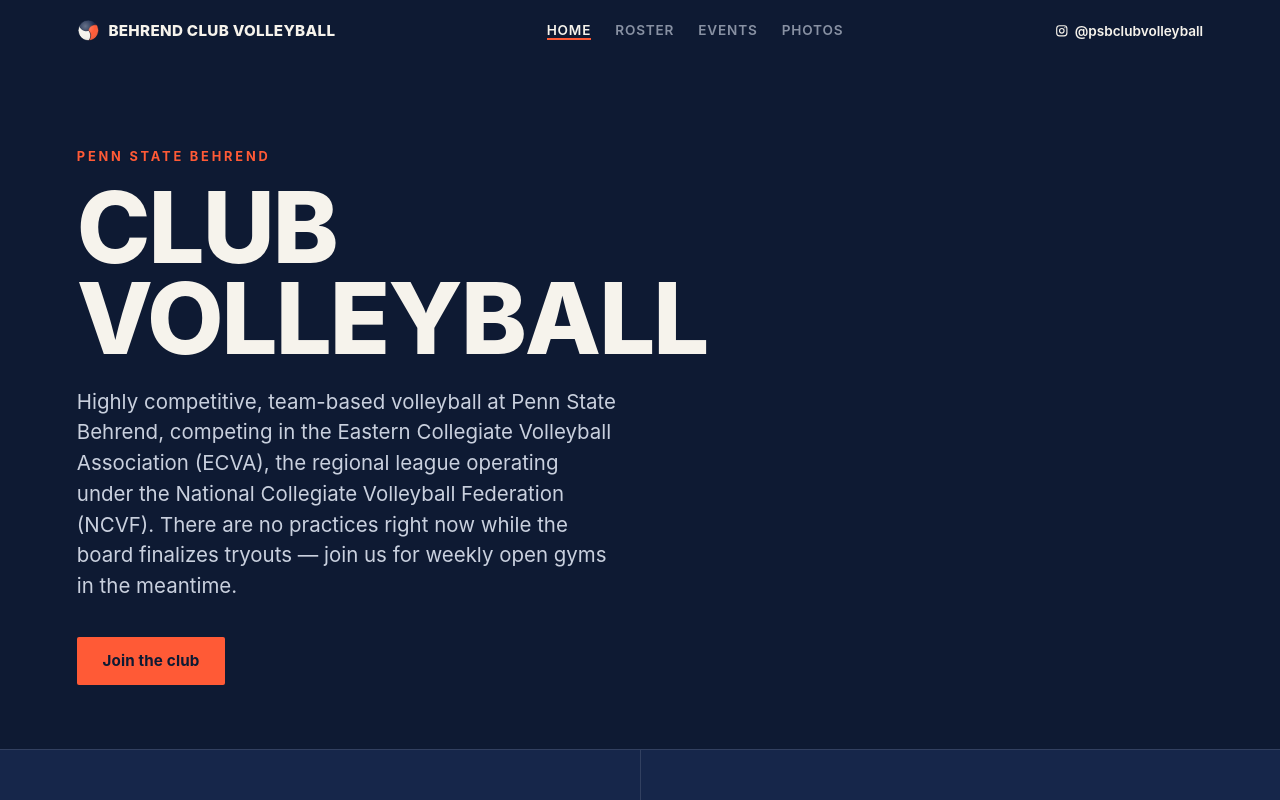
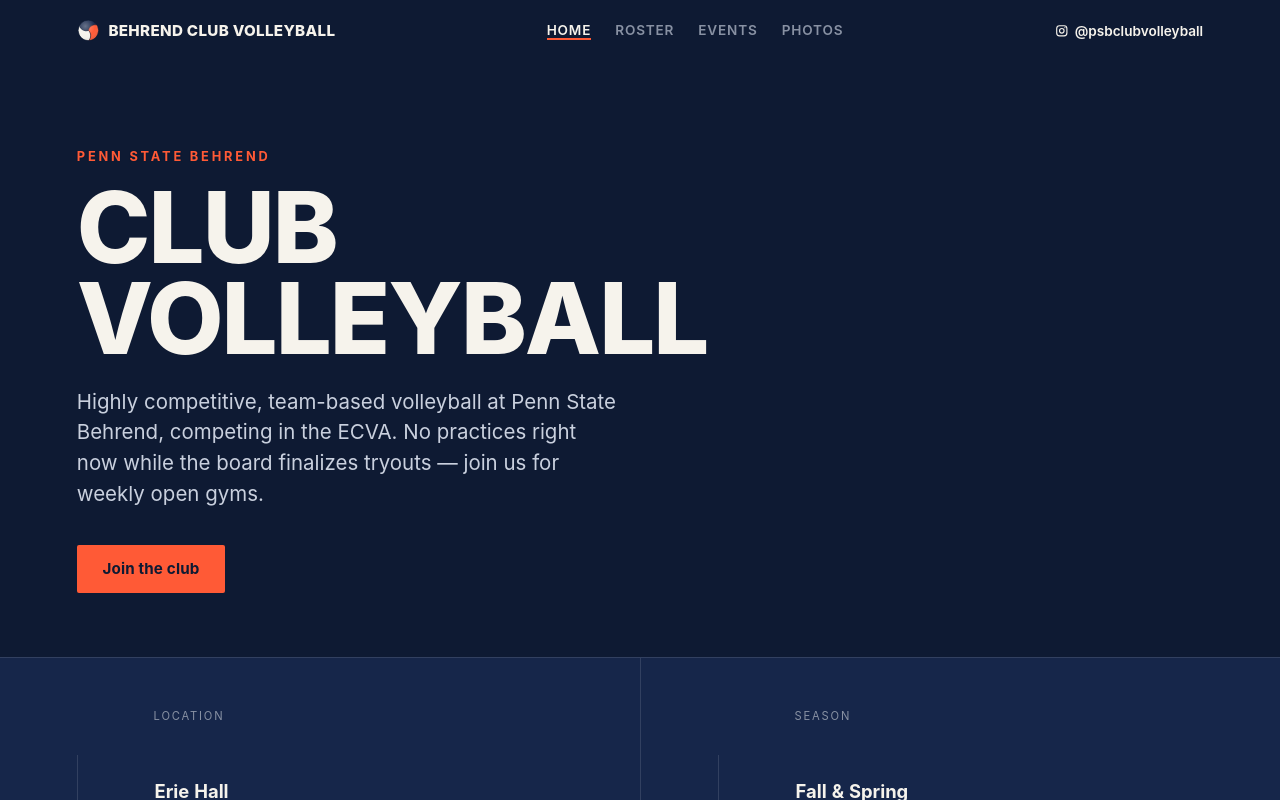
Before and after one commit to PSB-Club-Volleyball/landing-page, a React (Vite) app: page / in a window 1280 px wide. Shown: the top 800 px of the page. Built offline with nearby package versions, Linux system fonts and the light colour scheme.

Commit message:
Shorten hero tagline to two sentences
The full ECVA/NCVF context and open-gym details already live in the
About and How to join sections below.

```diff
--- a/src/pages/Home.tsx
+++ b/src/pages/Home.tsx
@@ -11,11 +11,8 @@
         </h1>
         <p className="tagline">
           Highly competitive, team-based volleyball at Penn State Behrend,
-          competing in the Eastern Collegiate Volleyball Association (ECVA),
-          the regional league operating under the National Collegiate
-          Volleyball Federation (NCVF). There are no practices right now
-          while the board finalizes tryouts &mdash; join us for weekly open
-          gyms in the meantime.
+          competing in the ECVA. No practices right now while the board
+          finalizes tryouts &mdash; join us for weekly open gyms.
         </p>
         <a className="cta" href={`mailto:${CONTACT_EMAIL}`}>
           Join the club
```
